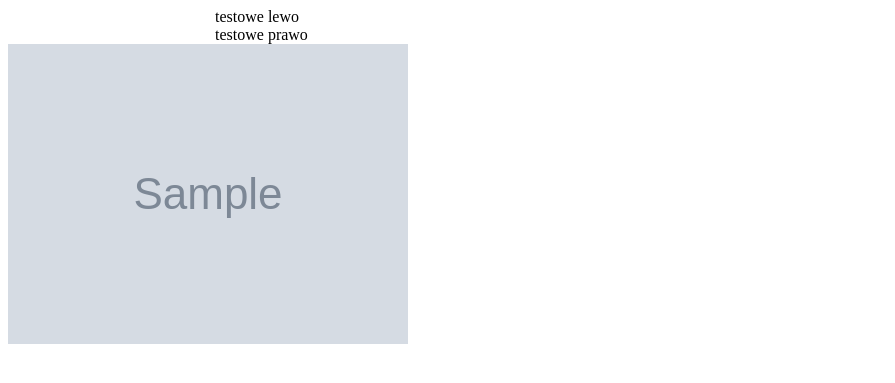
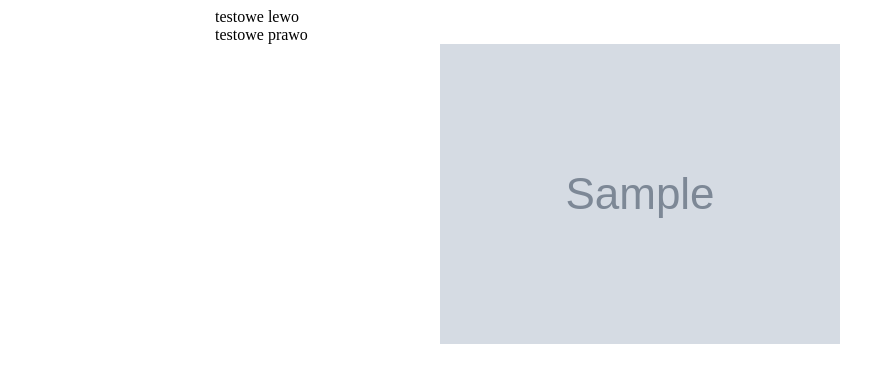
Before and after one commit to dot-Sean/StudentMonitor, a Flask app: template ServerClient/web_app/app/templates/user_document.html in a window 1280 px wide. Shown: the top 383 px of the page, without its empty margins (0-895 px from the left). Run offline with Flask 2, Linux system fonts and the light colour scheme; the template is opened without the code that fills it: most values are stand-ins (such as "Sample title", 1, 10 or a date in 2020); grey boxes marked "Sample" are stand-in pictures.

Commit message:
wyświetlanie zdjęć

```diff
--- a/ServerClient/client_server/config.py
+++ b/ServerClient/client_server/config.py
@@ -7,7 +7,10 @@ PORT = 23081
 
 DOCUMENTS_PATH = join(dirname(__file__), 'SM_FILES')  # dla klienta
 
-DOCUMENTS_DIRECTORY = join(dirname(__file__), 'FILES')  # dla serwera
+#DOCUMENTS_DIRECTORY = join(dirname(__file__), 'FILES')  # dla serwera
+
+from web_app.config import DOCS_DIR
+DOCUMENTS_DIRECTORY = DOCS_DIR  # dla serwera
 
 COLLECTING_TIME = 5
 
--- a/ServerClient/web_app/app/__init__.py
+++ b/ServerClient/web_app/app/__init__.py
@@ -1,6 +1,9 @@
 from flask import Flask
+from web_app.config import SECRET_KEY
+
 
 app = Flask(__name__)
-app.secret_key = 'some_secret_key'
+
+app.secret_key = SECRET_KEY
 
 from web_app.app import views
--- a/ServerClient/web_app/app/static/style.css
+++ b/ServerClient/web_app/app/static/style.css
@@ -2,3 +2,17 @@
     width: 850px;
     margin: auto;
 }
+
+.left{
+}
+
+.right{
+}
+
+.images{
+    text-align: center;
+}
+
+.screenshot{
+    max-width: 1000px;
+}
--- a/ServerClient/web_app/app/templates/user_document.html
+++ b/ServerClient/web_app/app/templates/user_document.html
@@ -15,7 +15,7 @@
     </div>
     <div class="images">
         {% for image in user_files.ss_names %}
-        <img src="{{ ss_dir }}\{{ image }}"/>
+        <img class="screenshot" src="{{ url_for('static', filename='FILES/' + user_files.username + '/' + image) }}"/>
         {% endfor %}
     </div>
     {% endif %}
--- a/ServerClient/web_app/app/user_files.py
+++ b/ServerClient/web_app/app/user_files.py
@@ -1,6 +1,6 @@
 import os
-from client_server.config import DOCUMENTS_DIRECTORY
 import xml.etree.cElementTree as et
+from web_app.config import DOCS_DIR
 
 
 class UserFiles(object):
@@ -8,12 +8,13 @@ class UserFiles(object):
         self.username = username
         #tree = et.parse(os.path.join(DOCUMENTS_DIRECTORY, self.username, '.xml'))
         #root = tree.getroot()
+        #self.files_dir = os.path.join(os.path.basename(os.path.normpath(DOCS_DIR)), self.username)
         self.ss_names = self.list_files('.jpg')
         xml_names = self.list_files('.xml')
 
     def list_files(self, file_type):
         files_list = []
-        for file in os.listdir(os.path.join(DOCUMENTS_DIRECTORY, self.username)):
+        for file in os.listdir(os.path.join(DOCS_DIR, self.username)):
             if file.endswith(file_type):
                 files_list.append(file)
         return files_list
--- a/ServerClient/web_app/app/views.py
+++ b/ServerClient/web_app/app/views.py
@@ -1,8 +1,8 @@
 import os
 from flask import render_template, flash
 from web_app.app import app
-from client_server.config import DOCUMENTS_DIRECTORY
 from web_app.app.user_files import UserFiles
+from web_app.config import DOCS_DIR
 
 
 @app.route('/')
@@ -27,5 +27,6 @@ def user_files(username):
 
     return render_template("user_document.html",
                            user_files=user_files,
-                           ss_dir=os.path.join(DOCUMENTS_DIRECTORY, username)
+                           ss_dir=os.path.join(DOCS_DIR, username),
+                           title=username
                            )
```
Also changed, not shown: ServerClient/web_app/config.py (added, +10 -0 lines), 1 other file.
